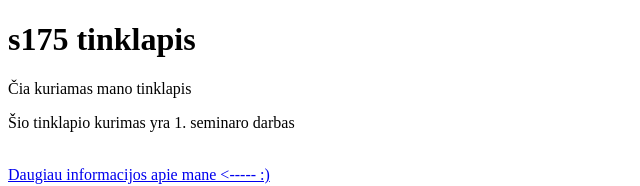
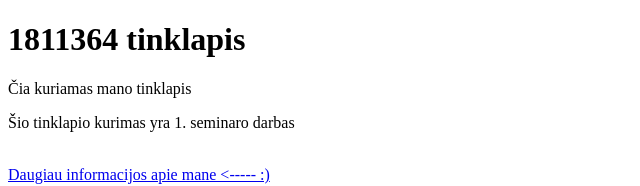
Before and after one commit to ViktorijaNavickaite/webpage, a plain HTML site: page index.html in a window 1280 px wide. Shown: the top 186 px of the page, without its empty margins (0-640 px from the left). Drawn offline with Linux system fonts and the light colour scheme.

Commit message:
Update index.html

```diff
--- a/index.html
+++ b/index.html
@@ -5,7 +5,7 @@
 	<title>home</title>
 </head>
 <body>
-<h1>s175 tinklapis </h1>
+<h1> 1811364 tinklapis </h1>
 <p>Čia kuriamas mano tinklapis </p>
 <p>Šio tinklapio kurimas yra 1. seminaro darbas</p>
 <br>
```
